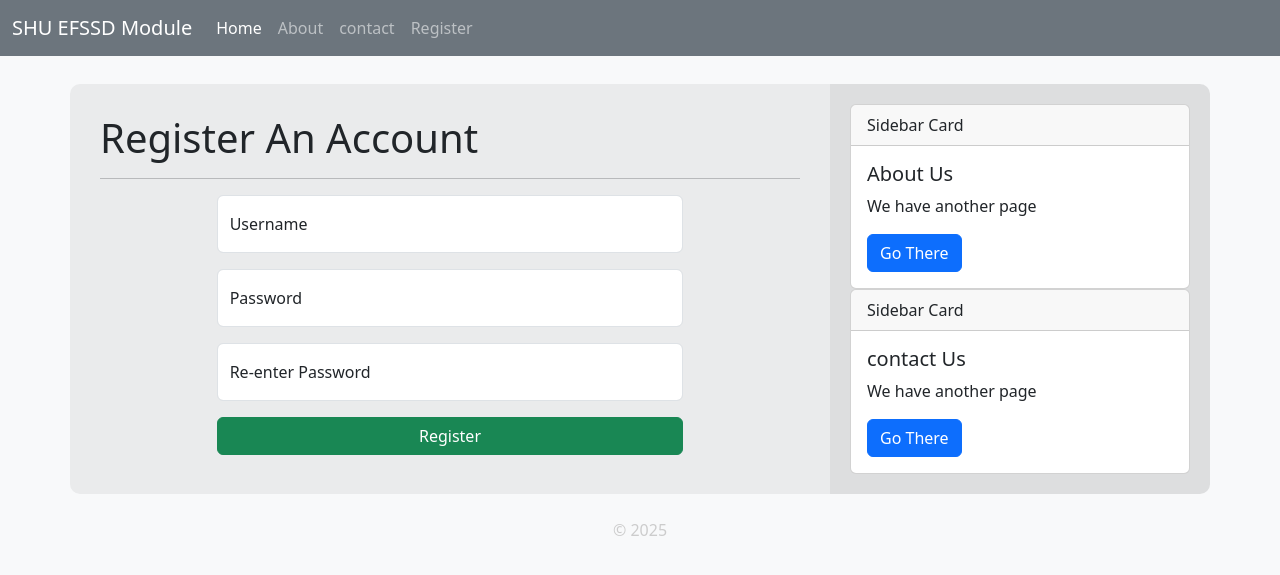
After one commit to hameed-dx/Effsd-flask, a Flask app: page /register/ in a window 1280 px wide. The commit adds this page. Shown: the top 575 px of the page. Run offline with Flask 3, Linux system fonts and the light colour scheme; some libraries are stand-ins or nearby versions.

Commit message:
Added Registration form and flash messages

```diff
--- a/app.py
+++ b/app.py
@@ -1,8 +1,18 @@
 # This code imports the Flask library and some functions from it.
-from flask import Flask, render_template
+from flask import Flask, render_template, url_for, request, flash, redirect
+from flask_wtf import CSRFProtect
+from flask_wtf.csrf import generate_csrf
+
 
 # Create a Flask application instance
 app = Flask(__name__)
+app.secret_key = 'your_secret_key'  # Required for CSRF protection
+csrf = CSRFProtect(app)  # This automatically protects all POST routes
+# Create the csrf_token global variable
+@app.context_processor
+def inject_csrf_token():
+    return dict(csrf_token=generate_csrf())
+
 
 
 # Global variable for site name: Used in templates to display the site name
@@ -37,6 +47,21 @@ def about():
 def contact():
     return render_template('contact.html', title="About EFSSD")
 
+
+# Register Page
+@app.route('/register/', methods=('GET', 'POST'))
+def register():
+
+    # If the request method is POST, process the form submission
+    if request.method == 'POST':
+
+        flash(category='success', message='The Form Was Posted Successfully!')
+
+    # If the request method is GET, just render the registration form
+    return render_template('register.html', title="Register")
+
+
+
 # Run application
 #=========================================================
 # This code executes when the script is run directly.
--- a/templates/base.html
+++ b/templates/base.html
@@ -27,7 +27,8 @@
                 <div class="navbar-nav">
                     <a class="nav-link active" aria-current="page" href="/">Home</a>
                     <a class="nav-link" href="/about">About</a>
-                     <a class="nav-link" href="/contact">contact</a>
+                    <a class="nav-link" href="/contact">contact</a>
+                    <a class="nav-link" href="/register">Register</a>
                 </div>
             </div>
         </div>
@@ -40,9 +41,15 @@
             <!-- Column 1: Main Content -->
             <div id="main-content" class="col-md-8">
 
+                <!-- Flash Messages: This will display any error/success/status messages to the user -->
+                {% for category, message in get_flashed_messages(with_categories=True) %}
+                <div class="alert alert-{{ category }}">{{ message }}</div>
+                {% endfor %}
+
                 {% block content %}
                 <!-- This is where the content from child templates will be inserted -->
                 {% endblock %}
+
 
             </div>
 
@@ -61,7 +68,7 @@
                     </div>
                 </div>
 
-                 <!-- Sidebar Navigation Links -->
+                <!-- Sidebar Navigation Links -->
                 <div class="card">
                     <div class="card-header">
                         Sidebar Card
--- /dev/null
+++ b/templates/register.html
@@ -0,0 +1,34 @@
+{% extends "base.html" %}
+
+<!-- Page Content -->
+{% block content %}
+
+<h1>Register An Account</h1>
+<hr>
+
+<!-- Registration Form -->
+<form method="post">
+    <input type="hidden" name="csrf_token" value="{{ csrf_token }}">
+
+    <div class="d-grid col-8 mx-auto">
+
+        <div class="form-floating mb-3">
+            <input name="username" type="text" class="form-control" id="username" placeholder="username" value="{{ request.form['username'] }}">
+            <label for="username">Username</label>
+        </div>
+        <div class="form-floating mb-3">
+            <input name="password" type="password" class="form-control" id="password" placeholder="Password">
+            <label for="password">Password</label>
+        </div>
+        <div class="form-floating mb-3">
+            <input name="repassword" type="password" class="form-control" id="repassword" placeholder="Re-enter Password">
+            <label for="repassword">Re-enter Password</label>
+        </div>
+
+        <button type="submit" class="btn btn-success">Register</button>
+
+    </div>
+
+</form>
+
+{% endblock %}
```
Also changed, not shown: 1 other file.
